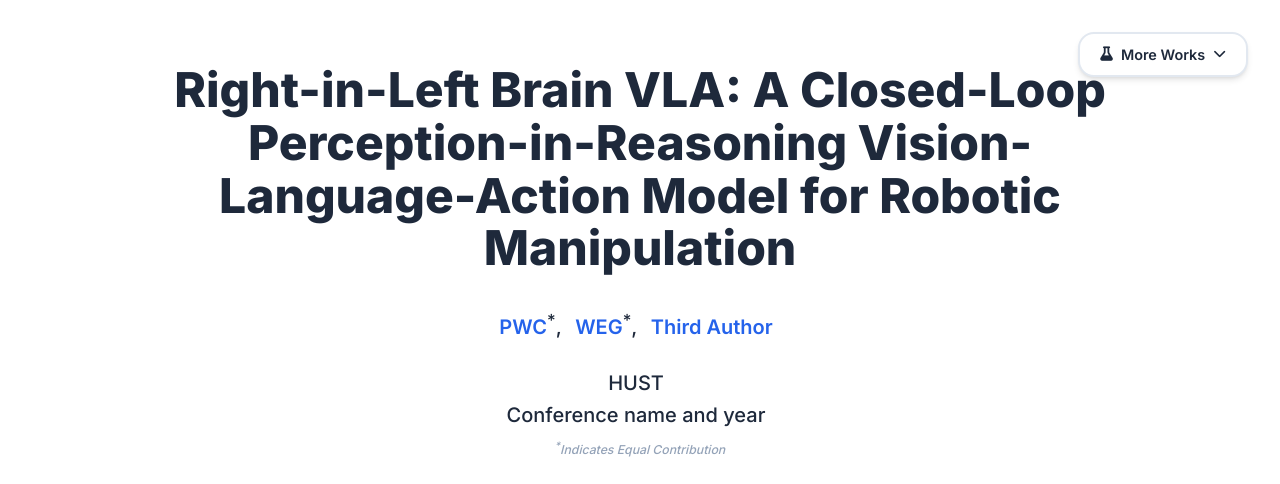
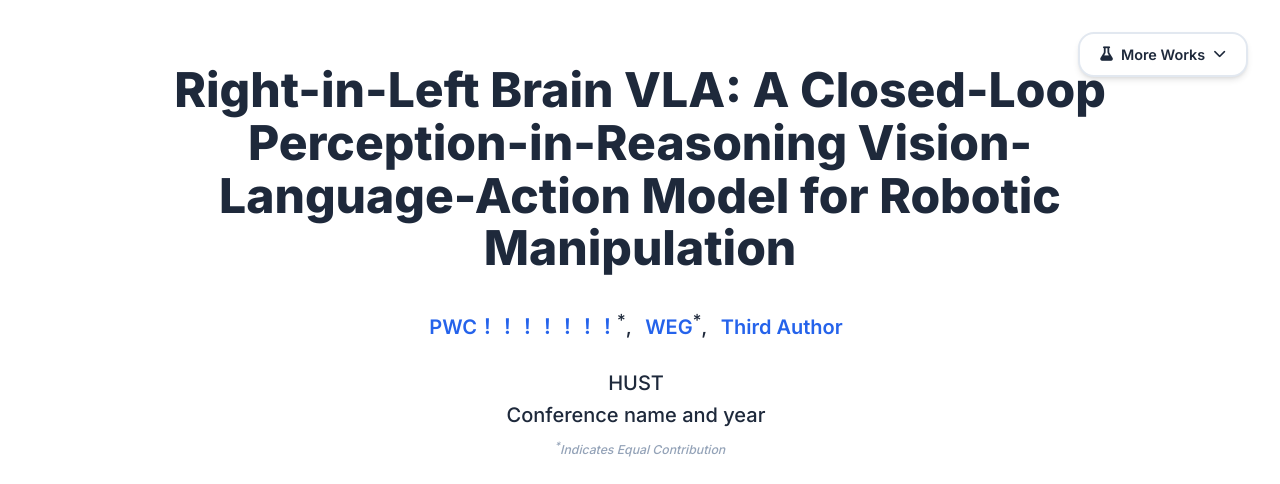
Before and after one commit to gaoqian2411/Right-in-Left-Brain, a plain HTML site: page index.html in a window 1280 px wide. Shown: the top 484 px of the page. Drawn offline with nearby package versions, Linux system fonts and the light colour scheme; some icons are missing.

Commit message:
Update index.html

```diff
--- a/index.html
+++ b/index.html
@@ -245,7 +245,7 @@
             <div class="is-size-5 publication-authors">
               <!-- TODO: Replace with your paper authors and their personal links -->
               <span class="author-block">
-                <a href="FIRST AUTHOR PERSONAL LINK" target="_blank">PWC</a><sup>*</sup>,</span>
+                <a href="FIRST AUTHOR PERSONAL LINK" target="_blank">PWC！！！！！！！</a><sup>*</sup>,</span>
                 <span class="author-block">
                   <a href="SECOND AUTHOR PERSONAL LINK" target="_blank">WEG</a><sup>*</sup>,</span>
                   <span class="author-block">
```
